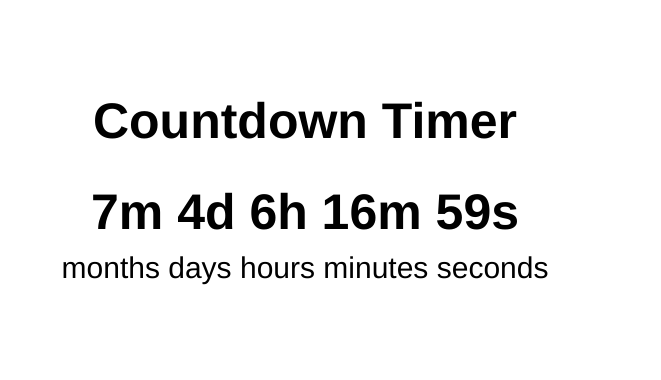
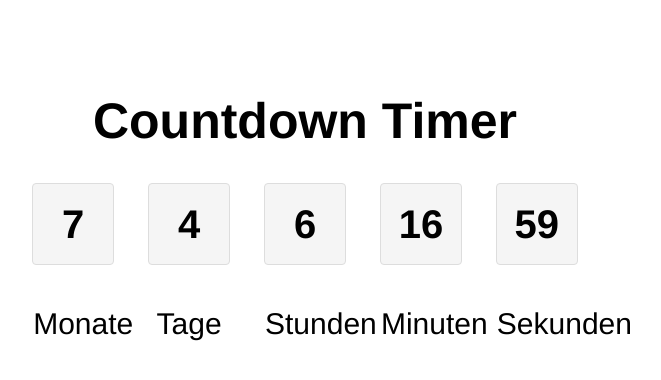
Before and after one commit to Hermit12/public, a plain HTML site: page countdown.html in a window 1280 px wide. Shown: the whole page, without its empty margins (335-996 px from the left). Drawn offline with Linux system fonts and the light colour scheme.

Commit message:
Add files via upload

```diff
--- a/countdown.html
+++ b/countdown.html
@@ -1,7 +1,48 @@
 <!DOCTYPE html>
 <html>
   <head>
-  <title>Countdown Timer</title>
+    <meta charset="UTF-8">
+    <title>Countdown-Zähler</title>
+
+    <style>
+      body {
+        display: flex;
+        flex-direction: column;
+        align-items: center;
+        justify-content: center;
+        font-family: Helvetica, Arial, sans-serif;
+        font-size: 50px;
+        padding-top: 50px;
+      }
+      .countdown-section {
+        display: inline-block;
+        background-color: #f5f5f5;
+        border: 1px solid #ddd;
+        border-radius: 4px;
+        margin: 0 10px;
+        text-align: center;
+        width: 80px;
+        height: 80px;
+        font-size: 40px;
+        font-weight: bold;
+        line-height: 80px;
+      }
+      #countdown {
+        text-align: center;
+        margin-bottom: 10px;
+      }
+      #countdown-desc {
+        text-align: center;
+        font-weight: bold;
+        font-size: 30px;
+        margin-top: 20px;
+      }
+    </style>
+
+  </head>
+
+
+
 <style>
   body {
     display: flex;
@@ -13,19 +54,39 @@
     padding-top: 50px;
   }
 
+  .countdown-section {
+    display: inline-block;
+    background-color: #f5f5f5;
+    border: 1px solid #ddd;
+    border-radius: 4px;
+    margin: 0 10px;
+    text-align: center;
+    width: 80px;
+    height: 80px;
+    font-size: 40px;
+    font-weight: bold;
+    line-height: 80px;
+  }
+
   #countdown {
-      font-size: 50px;
-      font-weight: bold;
     text-align: center;
     margin-bottom: 10px;
   }
 
   #countdown-desc {
     text-align: center;
+    font-weight: bold;
+    font-size: 30px;
+    margin-top: 20px;
+  }
+
+  #countdown-desc span {
     font-weight: normal;
-      font-size: 30px;
+    font-size: 20px;
   }
 </style>
+
+
 <script>
   // Set the end date for the countdown
   var endDate = new Date("September 20, 2023 00:00:00").getTime();
@@ -47,24 +108,46 @@
     var seconds = Math.floor((timeRemaining % (1000 * 60)) / 1000);
 
     // Display the countdown
-      document.getElementById("countdown").innerHTML = months + "m " + days + "d " + hours + "h "
-      + minutes + "m " + seconds + "s ";
-
-      // Display the description of each time unit
-      document.getElementById("countdown-desc").innerHTML = "months days hours minutes seconds";
+    document.getElementById("months").innerHTML = months;
+    document.getElementById("days").innerHTML = days;
+    document.getElementById("hours").innerHTML = hours;
+    document.getElementById("minutes").innerHTML = minutes;
+    document.getElementById("seconds").innerHTML = seconds;
 
     // If the countdown is over, display a message
     if (timeRemaining < 0) {
       clearInterval(x);
-        document.getElementById("countdown").innerHTML = "EXPIRED";
+      document.getElementById("countdown").innerHTML = "ABGELAUFEN";
       document.getElementById("countdown-desc").innerHTML = "";
     }
   }, 1000);
 </script>
-</head>
+
+
 <body>
   <h1 style="font-size: 50px;">Countdown Timer</h1>
-  <div id="countdown"></div>
-  <div id="countdown-desc"></div>
+  <div id="countdown">
+    <div class="countdown-section">
+      <span id="months"></span>
+      <div id="countdown-desc" style="font-weight: 300;" "font-size: 10px;" >Monate</div>
+    </div>
+    <div class="countdown-section">
+      <span id="days"></span>
+      <div id="countdown-desc" style="font-weight: 300;">Tage</div>
+    </div>
+    <div class="countdown-section">
+      <span id="hours"></span>
+      <div id="countdown-desc" style="font-weight: 300;">Stunden</div>
+    </div>
+    <div class="countdown-section">
+      <span id="minutes"></span>
+      <div id="countdown-desc" style="font-weight: 300;">Minuten</div>
+    </div>
+    <div class="countdown-section">
+      <span id="seconds"></span>
+      <div id="countdown-desc" style="font-weight: 300;">Sekunden</div>
+    </div>
+  </div>
 </body>
+
 </html>
```
Lines whose indentation alone changed are shown as unchanged.
